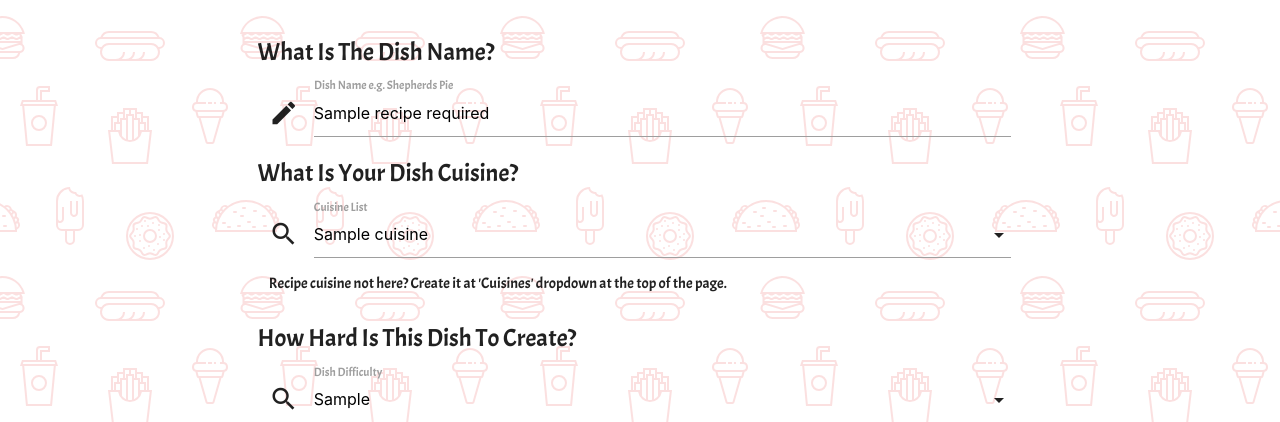
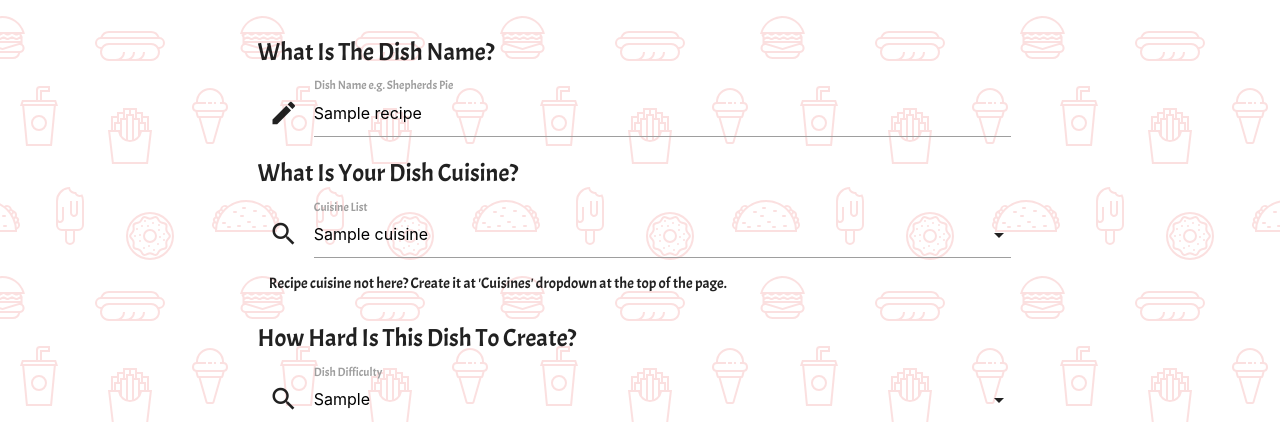
Before and after one commit to connor-blackburn/gutsy, a Flask app: template templates/edit_recipe.html in a window 1280 px wide. Shown: the part 244-666 px from the top of the page. Run offline with Flask 2, Linux system fonts and the light colour scheme; the template is opened without the code that fills it: most values are stand-ins (such as "Sample title", 1, 10 or a date in 2020); some libraries are stand-ins or nearby versions.

Commit message:
dish_name required element taken off edit form to fix minor bug

```diff
--- a/templates/edit_recipe.html
+++ b/templates/edit_recipe.html
@@ -19,7 +19,7 @@
             <h5>What Is The Dish Name?</h5>
             <div class="input-field col s12">
                 <i class="material-icons prefix">create</i>
-                <input id="recipes" name="dish_name" type="text" class="validate" value="{{recipe.dish_name}} required">
+                <input id="recipes" name="dish_name" type="text" class="validate" value="{{recipe.dish_name}}">
                 <label for="dish_name">Dish Name <span class="hide-on-small-only">e.g. Shepherds Pie</span></label>
             </div>
             <!-- // -->
```
Also changed, not shown: .c9/metadata/environment/templates/edit_recipe.html (+1 -1 lines).
